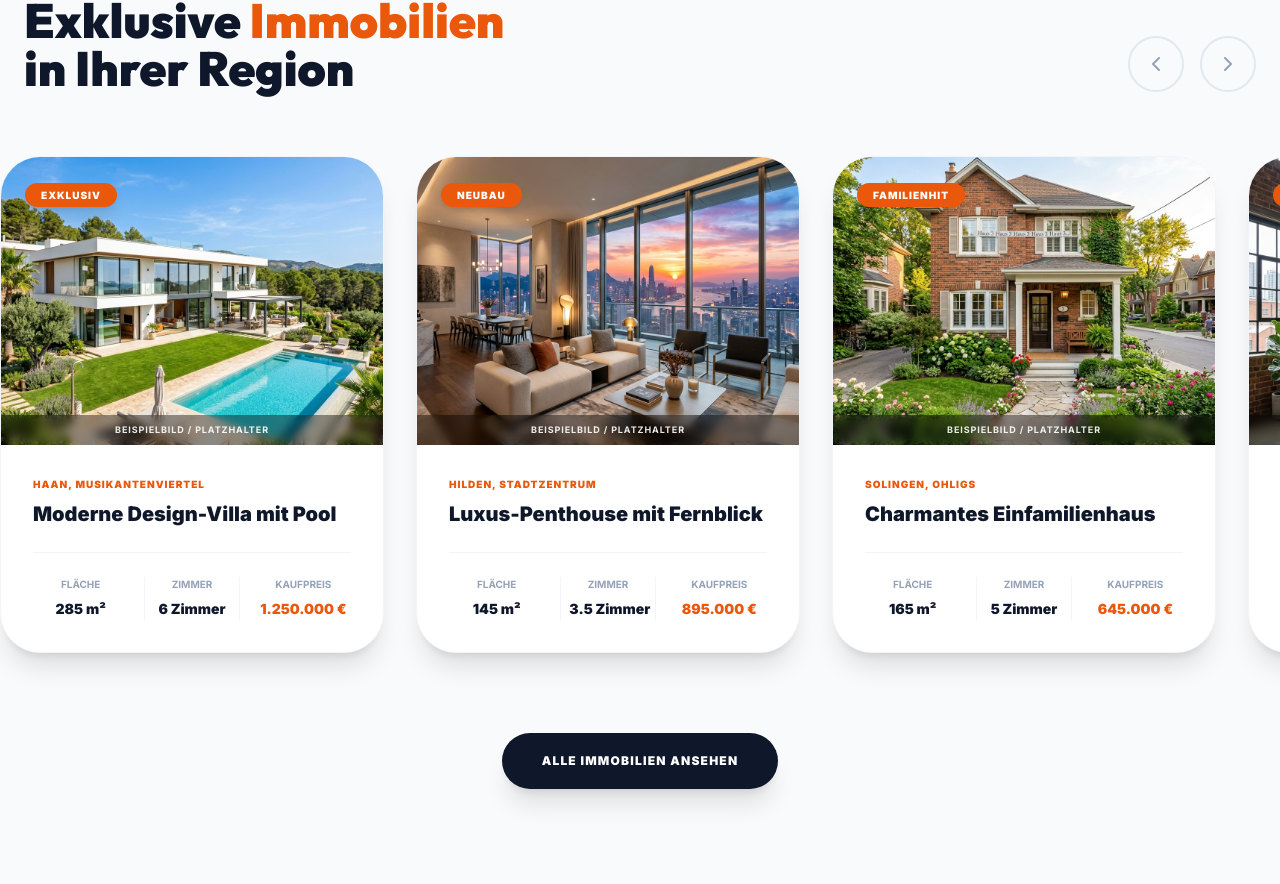
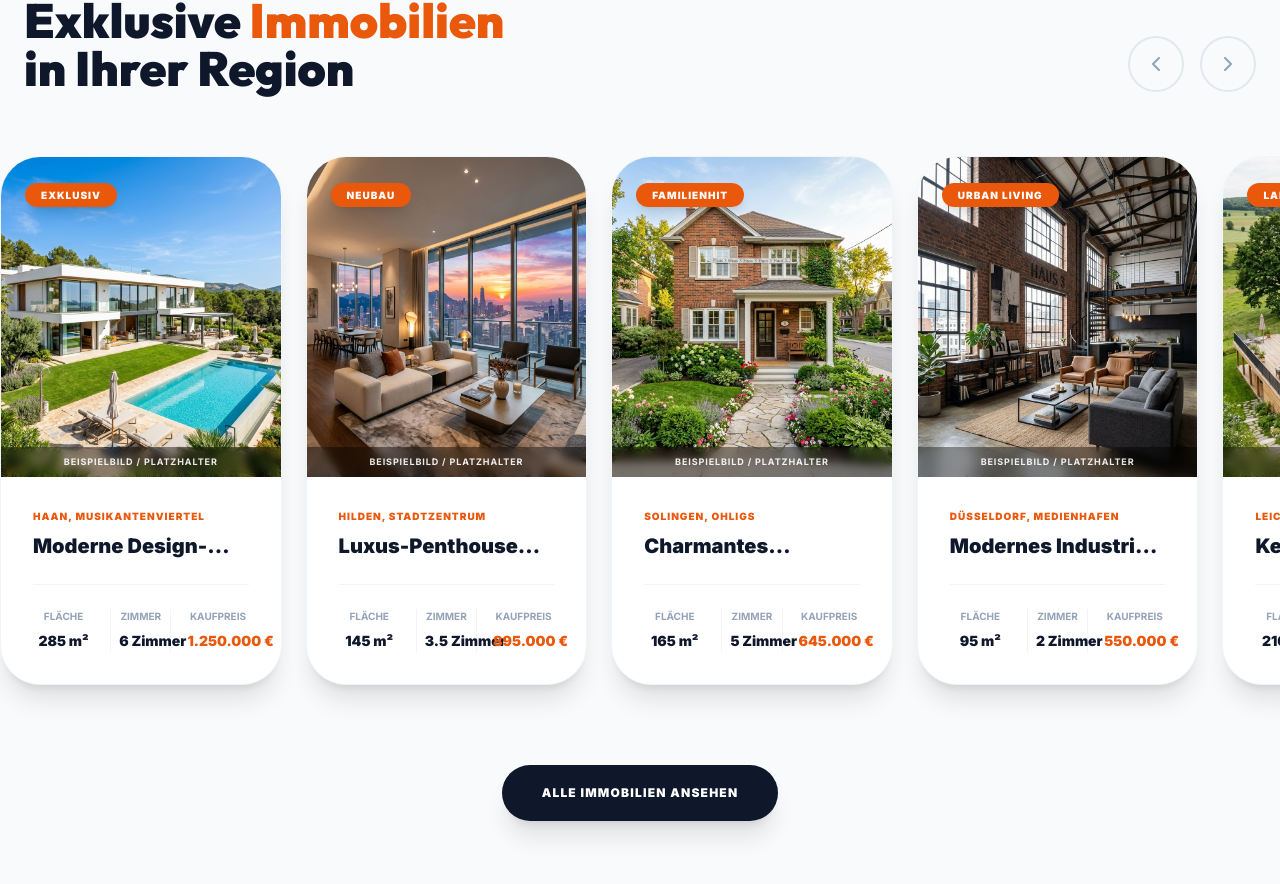
Before and after one commit to timmsug-source/website-linkedin, a Next.js app: page /beispiel/immobilienmakler in a window 1280 px wide. Shown: the part 2471-3355 px from the top of the page. Built offline with nearby package versions, Linux system fonts and the light colour scheme.

Commit message:
Make property cards slimmer and add 2 more properties

```diff
--- a/src/components/beispiel/MaklerExample.tsx
+++ b/src/components/beispiel/MaklerExample.tsx
@@ -326,6 +326,24 @@ export function MaklerExampleProperties() {
       rooms: "12 Zimmer",
       image: "/images/property_office.png",
       tag: "Investment"
+    },
+    {
+      title: "Penthouse-Atelier",
+      location: "Haan, Zentrum",
+      price: "420.000 €",
+      sqm: "75 m²",
+      rooms: "2 Zimmer",
+      image: "/images/property_atelier.png",
+      tag: "Künstler-Refugium"
+    },
+    {
+      title: "Modernes Reihenhaus",
+      location: "Solingen, Wald",
+      price: "495.000 €",
+      sqm: "120 m²",
+      rooms: "4 Zimmer",
+      image: "/images/property_rowhouse.png",
+      tag: "Top-Lage"
     }
   ];
 
@@ -333,8 +351,8 @@ export function MaklerExampleProperties() {
     if (scrollRef.current) {
       const { scrollLeft, clientWidth } = scrollRef.current;
       const scrollTo = direction === 'left'
-        ? scrollLeft - clientWidth * 0.8
-        : scrollLeft + clientWidth * 0.8;
+        ? scrollLeft - clientWidth * 0.6
+        : scrollLeft + clientWidth * 0.6;
 
       scrollRef.current.scrollTo({ left: scrollTo, behavior: 'smooth' });
     }
@@ -374,16 +392,16 @@ export function MaklerExampleProperties() {
         {/* Property Slider */}
         <div
           ref={scrollRef}
-          className="flex overflow-x-auto snap-x snap-mandatory gap-8 no-scrollbar pb-12 -mx-6 px-6"
+          className="flex overflow-x-auto snap-x snap-mandatory gap-6 no-scrollbar pb-12 -mx-6 px-6"
           style={{ scrollbarWidth: 'none', msOverflowStyle: 'none' }}
         >
           {properties.map((prop, index) => (
             <div
               key={index}
-              className="flex-shrink-0 w-[85vw] md:w-[45vw] lg:w-[30vw] snap-start group bg-white rounded-[2.5rem] overflow-hidden shadow-xl hover:shadow-2xl transition-all border border-slate-100 flex flex-col"
+              className="flex-shrink-0 w-[70vw] md:w-[35vw] lg:w-[22vw] snap-start group bg-white rounded-[2.5rem] overflow-hidden shadow-xl hover:shadow-2xl transition-all border border-slate-100 flex flex-col"
             >
               {/* Image Container */}
-              <div className="relative h-72 overflow-hidden">
+              <div className="relative h-80 overflow-hidden">
                 <Image
                   src={prop.image}
                   alt={prop.title}
```
Also changed, not shown: public/images/property_atelier.png (added), public/images/property_rowhouse.png (added).
